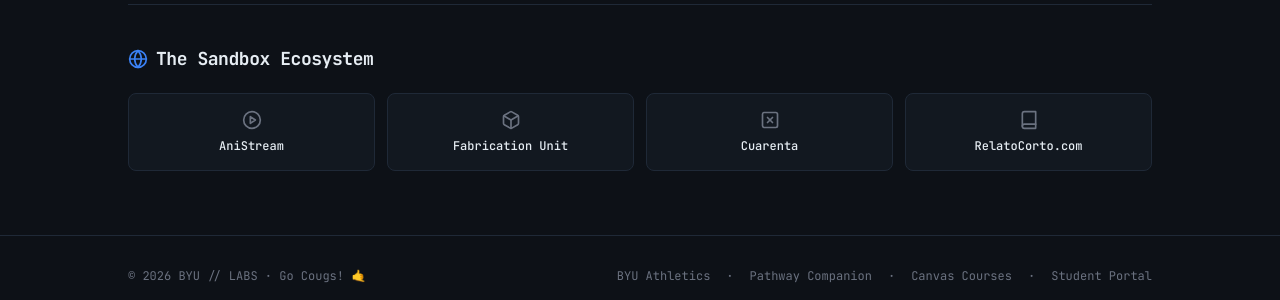
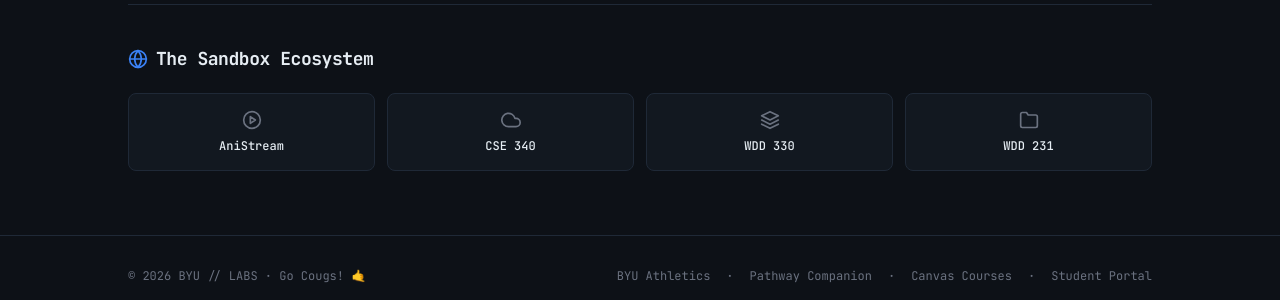
Before and after one commit to BYULabs/byulabs.github.io, a Jekyll site: the page built from index.html, in a window 1280 px wide. Shown: the part 938-1238 px from the top of the page. Built offline with Jekyll 4.4.1, drawn with Linux system fonts in a browser that asks for light colours.

Commit message:
fix: update project links and titles for improved clarity and accuracy

```diff
--- a/index.html
+++ b/index.html
@@ -120,25 +120,25 @@ description: "Explore computer science coursework, coding sandboxes, and softwar
                 <p class="text-xs font-medium">AniStream</p>
             </a>
 
-            <!-- Fabrication Unit -->
-            <a href="https://byulabs.github.io/fabrication-unit/" target="_blank" rel="noopener noreferrer"
+            <!-- CSE 340 -->
+            <a href="https://cse340-p8my.onrender.com/" target="_blank" rel="noopener noreferrer"
                 class="dark:bg-gray-800/30 light:bg-gray-100 border dark:border-gray-800 light:border-gray-200 rounded-lg p-4 text-center hover:dark:bg-gray-800/60 hover:light:bg-gray-200 transition-colors group">
-                <svg viewBox="0 0 24 24" class="w-5 h-5 mx-auto mb-2 dark:text-gray-500 light:text-gray-400 group-hover:text-red-500 transition-colors" stroke="currentColor" stroke-width="2" fill="none" stroke-linecap="round" stroke-linejoin="round" class="css-i6dzq1"><path d="M21 16V8a2 2 0 0 0-1-1.73l-7-4a2 2 0 0 0-2 0l-7 4A2 2 0 0 0 3 8v8a2 2 0 0 0 1 1.73l7 4a2 2 0 0 0 2 0l7-4A2 2 0 0 0 21 16z"></path><polyline points="3.27 6.96 12 12.01 20.73 6.96"></polyline><line x1="12" y1="22.08" x2="12" y2="12"></line></svg>
-                <p class="text-xs font-medium">Fabrication Unit</p>
+                <svg viewBox="0 0 24 24" class="w-5 h-5 mx-auto mb-2 dark:text-gray-500 light:text-gray-400 group-hover:text-red-500 transition-colors" stroke="currentColor" stroke-width="2" fill="none" stroke-linecap="round" stroke-linejoin="round" class="css-i6dzq1"><path d="M18 10h-1.26A8 8 0 1 0 9 20h9a5 5 0 0 0 0-10z"></path></svg>
+                <p class="text-xs font-medium">CSE 340</p>
             </a>
 
-            <!-- Cuarenta Game -->
-            <a href="https://cuarenta.itusebastian.com/" target="_blank" rel="noopener noreferrer"
+            <!-- WDD 330 -->
+            <a href="https://wdd330-y0zq.onrender.com/" target="_blank" rel="noopener noreferrer"
                 class="dark:bg-gray-800/30 light:bg-gray-100 border dark:border-gray-800 light:border-gray-200 rounded-lg p-4 text-center hover:dark:bg-gray-800/60 hover:light:bg-gray-200 transition-colors group">
-                <svg viewBox="0 0 24 24" class="w-5 h-5 mx-auto mb-2 dark:text-gray-500 light:text-gray-400 group-hover:text-red-500 transition-colors" stroke="currentColor" stroke-width="2" fill="none" stroke-linecap="round" stroke-linejoin="round" class="css-i6dzq1"><rect x="3" y="3" width="18" height="18" rx="2" ry="2"></rect><line x1="9" y1="9" x2="15" y2="15"></line><line x1="15" y1="9" x2="9" y2="15"></line></svg>
-                <p class="text-xs font-medium">Cuarenta</p>
+                <svg viewBox="0 0 24 24" class="w-5 h-5 mx-auto mb-2 dark:text-gray-500 light:text-gray-400 group-hover:text-red-500 transition-colors" stroke="currentColor" stroke-width="2" fill="none" stroke-linecap="round" stroke-linejoin="round" class="css-i6dzq1"><polygon points="12 2 2 7 12 12 22 7 12 2"></polygon><polyline points="2 17 12 22 22 17"></polyline><polyline points="2 12 12 17 22 12"></polyline></svg>
+                <p class="text-xs font-medium">WDD 330</p>
             </a>
 
-            <!-- RelatoCorto -->
-            <a href="https://relatocorto.com" target="_blank" rel="noopener noreferrer"
+            <!-- WDD 231 -->
+            <a href="https://byulabs.github.io/wdd231/" target="_blank" rel="noopener noreferrer"
                 class="dark:bg-gray-800/30 light:bg-gray-100 border dark:border-gray-800 light:border-gray-200 rounded-lg p-4 text-center hover:dark:bg-gray-800/60 hover:light:bg-gray-200 transition-colors group">
-                <svg viewBox="0 0 24 24" class="w-5 h-5 mx-auto mb-2 dark:text-gray-500 light:text-gray-400 group-hover:text-red-500 transition-colors" stroke="currentColor" stroke-width="2" fill="none" stroke-linecap="round" stroke-linejoin="round" class="css-i6dzq1"><path d="M4 19.5A2.5 2.5 0 0 1 6.5 17H20"></path><path d="M6.5 2H20v20H6.5A2.5 2.5 0 0 1 4 19.5v-15A2.5 2.5 0 0 1 6.5 2z"></path></svg>
-                <p class="text-xs font-medium">RelatoCorto.com</p>
+                <svg viewBox="0 0 24 24" class="w-5 h-5 mx-auto mb-2 dark:text-gray-500 light:text-gray-400 group-hover:text-red-500 transition-colors" stroke="currentColor" stroke-width="2" fill="none" stroke-linecap="round" stroke-linejoin="round" class="css-i6dzq1"><path d="M22 19a2 2 0 0 1-2 2H4a2 2 0 0 1-2-2V5a2 2 0 0 1 2-2h5l2 3h9a2 2 0 0 1 2 2z"></path></svg>
+                <p class="text-xs font-medium">WDD 231</p>
             </a>
         </div>
     </section>
```
